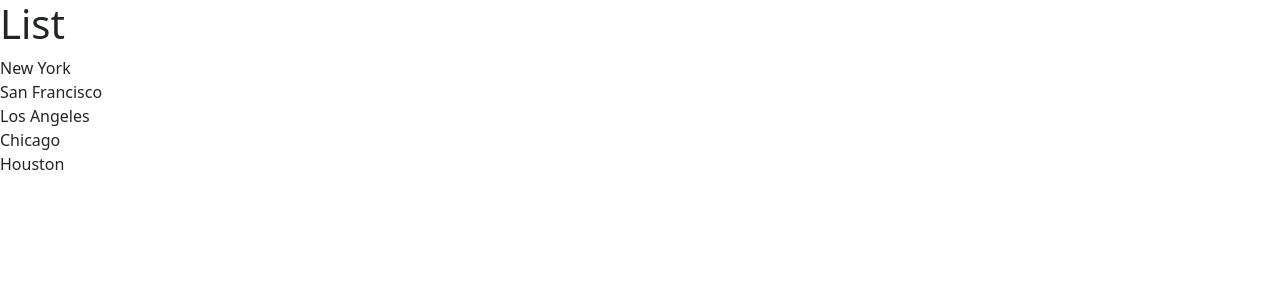
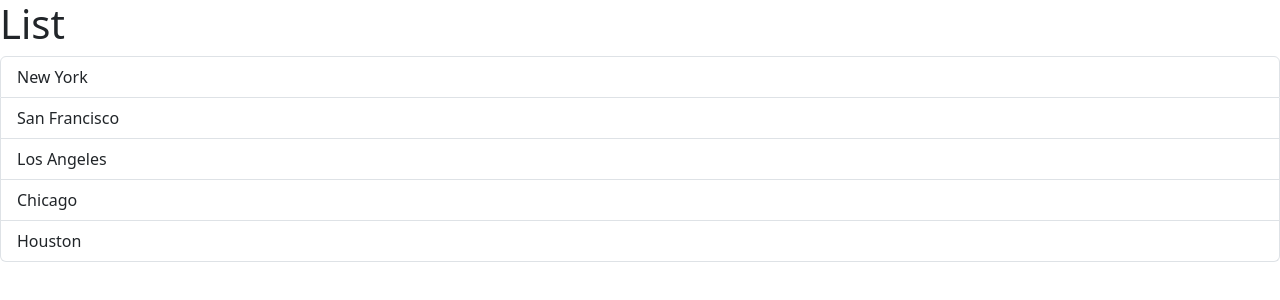
Before and after one commit to IDeployOnFriday/react-app-for-beginners-mosh, a React (Vite) app: page / in a window 1280 px wide. Shown: the top 300 px of the page. Built offline with nearby package versions, Linux system fonts and the light colour scheme.

Commit message:
validation

```diff
--- a/src/components/ListGroup.tsx
+++ b/src/components/ListGroup.tsx
@@ -5,13 +5,15 @@ function ListGroup() {
 
     const items = ['New York', 'San Francisco', 'Los Angeles', 'Chicago', 'Houston'];
 
+    if (items.length === 0) return <p>There are no items in the list</p>;
+
 
   return (
     <>
       <h1>List</h1>
       <ul className="list-group">
         {items.map(item => (
-          <li>
+          <li key={item} className="list-group-item">
             {item}
           </li>
         ))}
```
